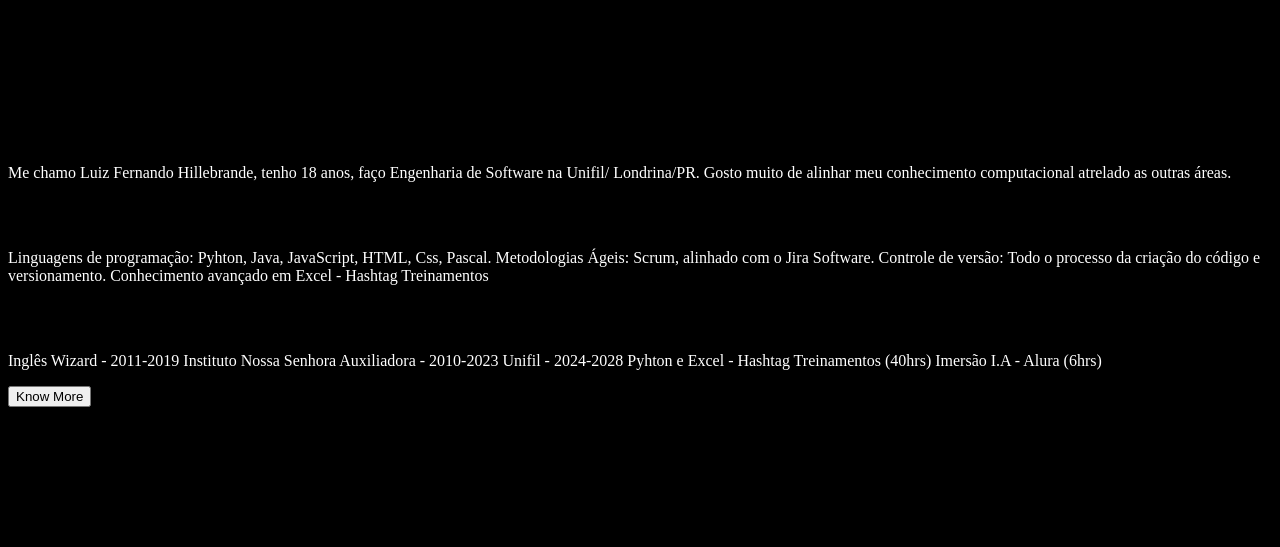
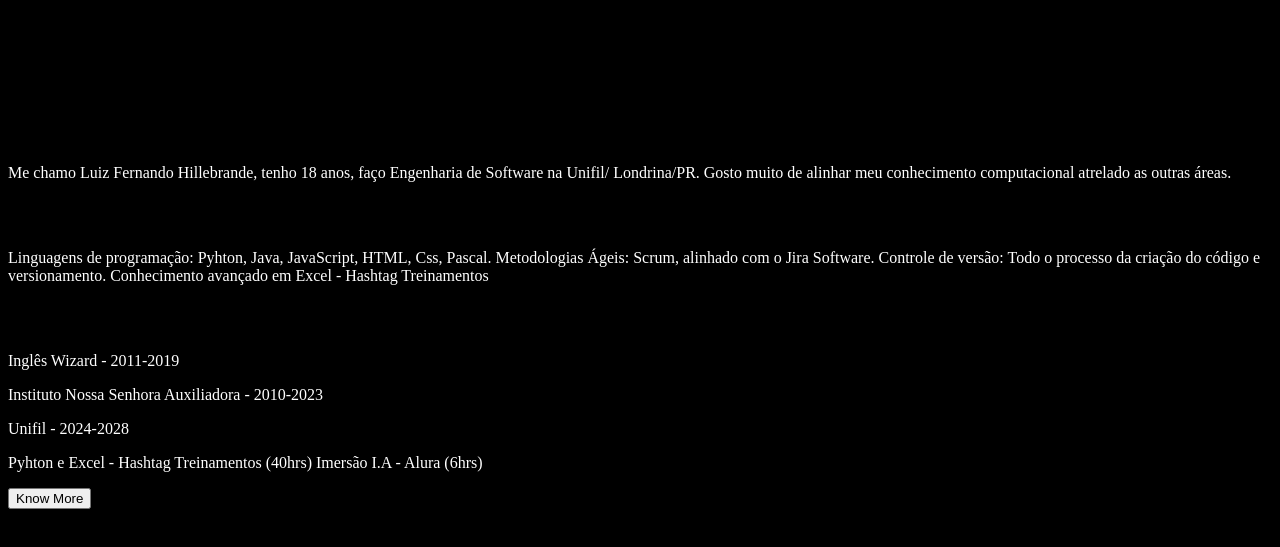
Before and after one commit to MuUnifil/WebPortfolio, a plain HTML site: page aboutme.html in a window 1280 px wide. Shown: the part 79-626 px from the top of the page. Drawn offline with Linux system fonts and the light colour scheme.

Commit message:
Update aboutme.html

```diff
--- a/aboutme.html
+++ b/aboutme.html
@@ -22,7 +22,10 @@
     </p>
 
     <h2>Education</h2>
-    <p>Inglês Wizard - 2011-2019 Instituto Nossa Senhora Auxiliadora - 2010-2023 Unifil - 2024-2028 Pyhton e Excel - Hashtag Treinamentos (40hrs) Imersão I.A - Alura (6hrs)</p>
+    <p>Inglês Wizard - 2011-2019</p>
+    <p>Instituto Nossa Senhora Auxiliadora - 2010-2023</p>
+    <p>Unifil - 2024-2028</p>
+    <p>Pyhton e Excel - Hashtag Treinamentos (40hrs) Imersão I.A - Alura (6hrs)</p>
     <button>Know More</button>
 </body>
 
```
